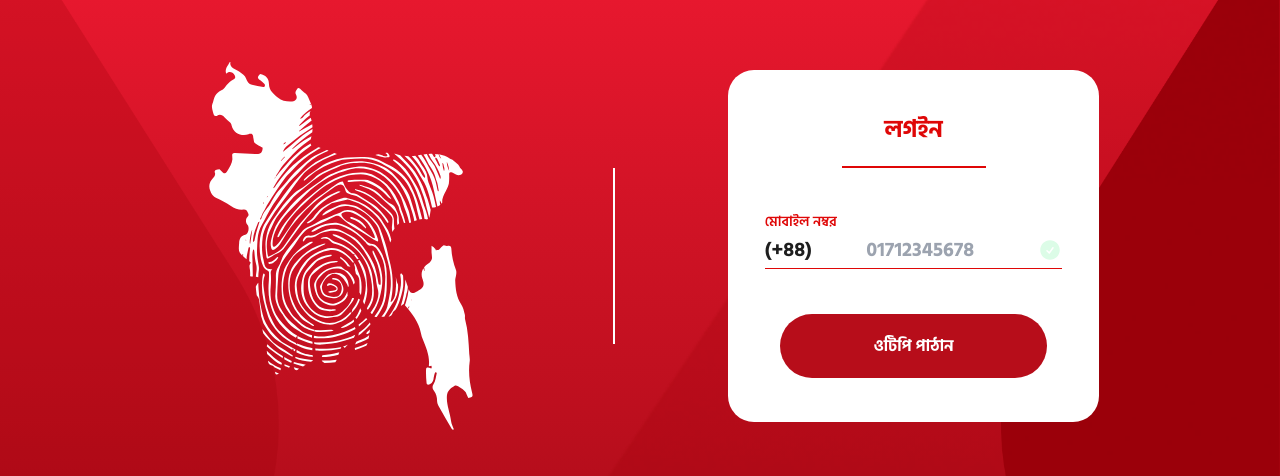
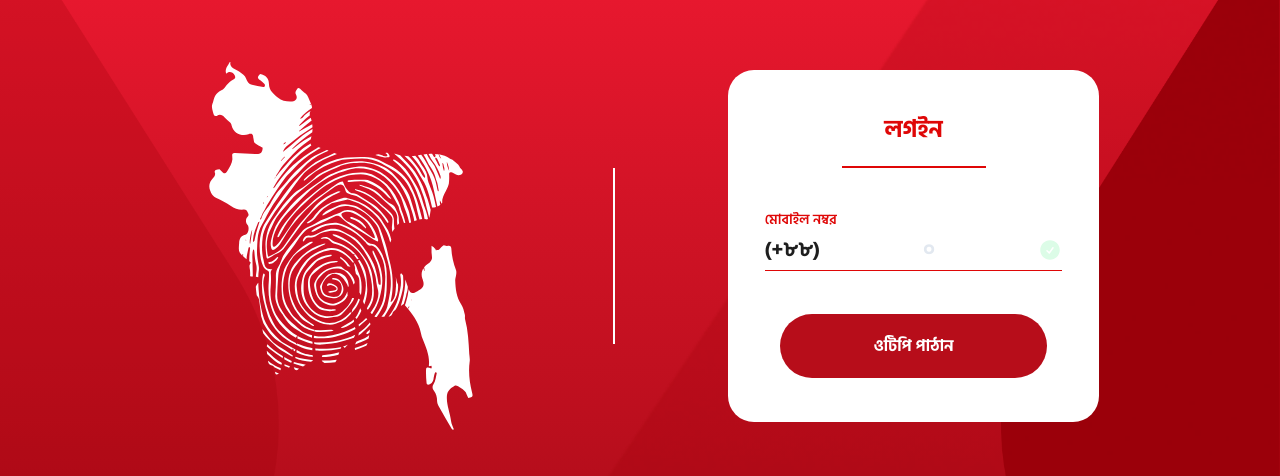
Before and after one commit to Rjk-Jami/Blood-Lagbe, a React (Vite) app: page /login in a window 1280 px wide. Shown: the part 205-681 px from the top of the page. Built offline with nearby package versions, Linux system fonts and the light colour scheme.

Commit message:
login edit , verify edit = make them bangla version working!

```diff
--- /dev/null
+++ b/src/pages/Login/Login/Login3.jsx
@@ -0,0 +1,168 @@
+import { toBengaliNumber } from 'bengali-number';
+import React, { useEffect, useRef, useState } from 'react';
+import { useForm } from 'react-hook-form';
+import { NavLink, useNavigate } from 'react-router-dom';
+const Login3 = () => {
+    const [inputSuccess, setInputSuccess] = useState(false);
+    const [phone, setPhone] = useState('');
+    const [phoneForSubmit, setPhoneForSubmit] = useState('');
+    const navigate = useNavigate()
+    const inputs = useRef([]);
+    const toEn = n => n.replace(/[০-৯]/g, d => "০১২৩৪৫৬৭৮৯".indexOf(d));
+    let inputText = []
+    useEffect(() => {
+        const phoneInput = document.getElementById("phone");
+        if (phoneInput) {
+            phoneInput.addEventListener('keydown', handleInputChange);
+        }
+
+        return () => {
+            if (phoneInput) {
+                phoneInput.removeEventListener('keydown', handleInputChange);
+            }
+        };
+    }, []);
+    const handleKey = (e) => {
+
+        let concatenatedValue = e.target.value;
+
+        // const inputCode = toEn(concatenatedValue)
+        const inputCode = concatenatedValue
+        console.log(inputCode, "concatenatedValue")
+        // Check if the concatenated value is a number or a character
+        if (inputCode.length === 11) {
+            setInputSuccess(true);
+        } else {
+            setInputSuccess(false);
+        }
+    };
+
+
+    const handleInputChange = (event) => {
+        const { target, key, keyCode, code } = event;
+        console.log(event)
+        const currentInputs = target.value;
+        console.log(currentInputs)
+
+        const afterJoinIn = inputText.join("")
+        target.value = toBengaliNumber(afterJoinIn)
+
+
+
+        if ((!isNaN(Number(key))) && afterJoinIn.length < 11) {
+            // target.value = toBengaliNumber(key);
+            if (code === "Space") {
+                const afterJoin = inputText.join("")
+                target.value = toBengaliNumber(afterJoin);
+
+                event.preventDefault();
+            }
+            else {
+                inputText.push(key)
+                const afterJoin = inputText.join("")
+                setPhoneForSubmit(afterJoin)
+                // target.value = toBengaliNumber(key);
+                target.value = toBengaliNumber(afterJoin);
+
+                event.preventDefault();
+            }
+
+        }
+        else if (key === "Backspace" || key === "Delete") {
+            inputText.pop()
+            const afterJoin = inputText.join("")
+            setPhoneForSubmit(afterJoin)
+            // target.value = toBengaliNumber(key);
+            target.value = toBengaliNumber(afterJoin);
+
+            event.preventDefault()
+        }
+        else if (afterJoinIn.length === 11) {
+            target.value = toBengaliNumber(afterJoinIn);
+            event.preventDefault()
+
+        }
+        else if (isNaN((key))) {
+            target.value = toBengaliNumber(afterJoinIn);
+            event.preventDefault()
+
+        }
+
+
+        console.log(inputText)
+
+
+
+
+
+
+
+
+    };
+    const handleSubmit = (event) => {
+        // Assuming mobileNumber is coming from an input field
+        const phoneRegex = /^(?:\+?88)?01[0-9]-?[0-9]{3}-?[0-9]{5}$/;
+
+        if (phoneRegex.test(phoneForSubmit)) {
+            console.log(phoneForSubmit); // Logging the mobileNumber
+            navigate(`/login/verify/${phoneForSubmit}`)
+        }
+
+        event.preventDefault()
+    }
+
+    return (
+        <div className='h-full flex items-center'>
+            {/* w-[18.549rem] */}
+            <div className=" h-[75%] w-[80%]  mx-auto ">
+
+                <form onSubmit={handleSubmit} className='flex flex-col justify-between h-full' >
+                    <div className="banglaBold text-2xl text-login">
+                        <p className='text-center'>লগইন</p>
+                        <div className="w-36 h-[2px] bg-login mx-auto mt-5"></div>
+                    </div>
+                    <div className="">
+                        <p className='banglaSemi text-login text-sm'>মোবাইল নম্বর</p>
+                        <div className="flex flex-row items-center justify-between ">
+                            <div className="text-[#1E1E1E] banglaBold text-xl"><p>&#40;+৮৮&#41;</p></div>
+
+                            <div id="otp" className="flex banglaBold flex-row justify-center text-center text-b  ">
+                                <input placeholder='০' id='phone' ref={inputs} className=" placeholder:text-slate-200 text-xl focus:outline-none h-10 w-full  text-center form-control rounded" type="text" maxLength="11" onKeyDown={handleKey} />
+
+                            </div>
+
+                            <div className="w-fit">
+                                {
+                                    inputSuccess && <svg xmlns="http://www.w3.org/2000/svg" viewBox="0 0 24 24" fill="rgb(74 222 128)" className="w-6 h-6">
+                                        <path fillRule="evenodd" d="M2.25 12c0-5.385 4.365-9.75 9.75-9.75s9.75 4.365 9.75 9.75-4.365 9.75-9.75 9.75S2.25 17.385 2.25 12Zm13.36-1.814a.75.75 0 1 0-1.22-.872l-3.236 4.53L9.53 12.22a.75.75 0 0 0-1.06 1.06l2.25 2.25a.75.75 0 0 0 1.14-.094l3.75-5.25Z" clipRule="evenodd" />
+                                    </svg>
+
+
+                                }
+                                {
+                                    !inputSuccess && <svg xmlns="http://www.w3.org/2000/svg" viewBox="0 0 24 24" fill="rgb(220 252 231)" className="w-6 h-6">
+                                        <path fillRule="evenodd" d="M2.25 12c0-5.385 4.365-9.75 9.75-9.75s9.75 4.365 9.75 9.75-4.365 9.75-9.75 9.75S2.25 17.385 2.25 12Zm13.36-1.814a.75.75 0 1 0-1.22-.872l-3.236 4.53L9.53 12.22a.75.75 0 0 0-1.06 1.06l2.25 2.25a.75.75 0 0 0 1.14-.094l3.75-5.25Z" clipRule="evenodd" />
+                                    </svg>
+
+
+                                }
+
+                            </div>
+
+                        </div>
+                        <div className="w-[18.549rem] h-[1px] bg-login">
+
+                        </div>
+                    </div>
+                    <div className="flex ">
+                        <div className=' w-[90%] mx-auto'><button type='submit' disabled={!inputSuccess} className={inputSuccess ? `bg-[#E7152A]  w-full h-16 rounded-full outline-none border-none banglaBold text-md` : ` w-full   bg-[#B70D1A] h-16 rounded-full outline-none border-none banglaBold text-md`}>ওটিপি পাঠান</button></div>
+                        {/* <NavLink to={`verify/${phone}`} className=' w-[90%] mx-auto'><button type='submit'  disabled={!inputSuccess} className={inputSuccess ? `bg-[#E7152A]  w-full h-16 rounded-full outline-none border-none banglaBold text-md` : ` w-full   bg-[#B70D1A] h-16 rounded-full outline-none border-none banglaBold text-md`}>ওটিপি পাঠান</button></NavLink> */}
+                    </div>
+                </form>
+            </div>
+        </div>
+    );
+};
+
+
+export default Login3;
--- a/src/pages/Login/Verify/Verify2.jsx
+++ b/src/pages/Login/Verify/Verify2.jsx
@@ -6,7 +6,7 @@ const Verify2 = () => {
     const [inputSuccess, setInputSuccess] = useState(false);
     const code = '3333';
     const id = "0001";
-    const inputs = useRef([]);
+    const inputs = useRef(Array(4).fill(null));
     const toEn = n => n.replace(/[০-৯]/g, d => "০১২৩৪৫৬৭৮৯".indexOf(d));
 
     useEffect(() => {
@@ -16,7 +16,9 @@ const Verify2 = () => {
 
         return () => {
             inputs.current.forEach(input => {
-                input.removeEventListener('keydown', handleInputChange);
+                if (input) {
+                    input.removeEventListener('keydown', handleInputChange);
+                }
             });
         };
     }, []);
@@ -37,7 +39,7 @@ const Verify2 = () => {
     };
 
     const handleInputChange = (event) => {
-        const { target, key, keyCode } = event;
+        const { target, key, keyCode, code } = event;
         const currentIndex = inputs.current.indexOf(target);
         const inputCode = toBengaliNumber(target.value);
 
@@ -49,28 +51,36 @@ const Verify2 = () => {
 
             }
         }
-        else if(key === "ArrowRight" || key === ""){
+        else if (key === "ArrowRight" || key === "") {
             if (currentIndex !== inputs.current.length - 1) {
                 inputs.current[currentIndex + 1].focus();
                 event.preventDefault();
             }
-        }  else if(key === "ArrowLeft"){
+        } else if (key === "ArrowLeft") {
             if (currentIndex !== 0) {
                 inputs.current[currentIndex - 1].focus();
                 event.preventDefault();
 
             }
         } else if (!isNaN(Number(key))) {
-            target.value = toBengaliNumber(key);
-            if (currentIndex !== inputs.current.length - 1) {
-                inputs.current[currentIndex + 1].focus();
+            if (code === "Space") {
                 event.preventDefault();
+
+            }
+
+
+            else {
+                target.value = toBengaliNumber(key);
+                if (currentIndex !== inputs.current.length - 1) {
+                    inputs.current[currentIndex + 1].focus();
+                    event.preventDefault();
+                }
             }
         }
-        else if (isNaN((key))) {
+        else if (isNaN((key)) && target.value === '') {
             target.value = '';
 
-                event.preventDefault();
+            event.preventDefault();
 
         }
 
@@ -105,9 +115,9 @@ const Verify2 = () => {
                         </div>
                         <div className="flex flex-row items-center justify-center text-center banglaBold text-xl mt-2">
                             <div id="otp" className="flex flex-row justify-center text-center px-2 text-b ">
-                                <input ref={el => inputs.current[0] = el} className="m-2 bg-[#D9D9D9] h-10 w-10 text-center form-control rounded" type="text" maxLength="1" onKeyDown={handleKey}/>
-                                <input ref={el => inputs.current[1] = el} className="m-2 bg-[#D9D9D9] h-10 w-10 text-center form-control rounded" type="text" maxLength="1" onKeyDown={handleKey}/>
-                                <input ref={el => inputs.current[2] = el} className="m-2 bg-[#D9D9D9] h-10 w-10 text-center form-control rounded" type="text" maxLength="1" onKeyDown={handleKey}/>
+                                <input ref={el => inputs.current[0] = el} className="m-2 bg-[#D9D9D9] h-10 w-10 text-center form-control rounded" type="text" maxLength="1" onKeyDown={handleKey} />
+                                <input ref={el => inputs.current[1] = el} className="m-2 bg-[#D9D9D9] h-10 w-10 text-center form-control rounded" type="text" maxLength="1" onKeyDown={handleKey} />
+                                <input ref={el => inputs.current[2] = el} className="m-2 bg-[#D9D9D9] h-10 w-10 text-center form-control rounded" type="text" maxLength="1" onKeyDown={handleKey} />
                                 <input ref={el => inputs.current[3] = el} className="m-2 bg-[#D9D9D9] h-10 w-10 text-center form-control rounded" type="text" maxLength="1" onKeyDown={handleKey} />
                             </div>
                         </div>
```
Also changed, not shown: src/router/router.jsx (+14 -9 lines).
